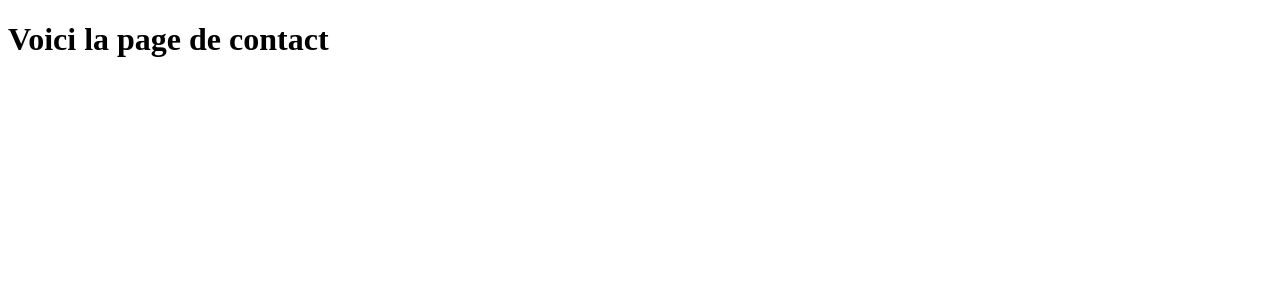
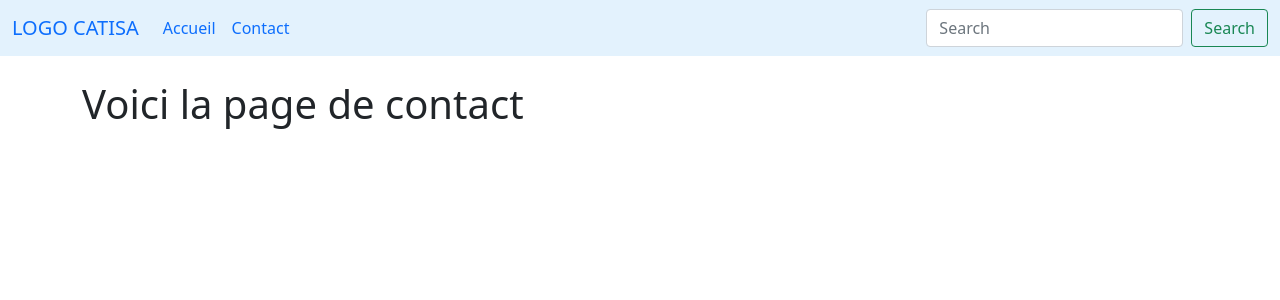
Before and after one commit to nikola-44/projet_mandat, a Django app: page /contact/ in a window 1280 px wide. Shown: the top 300 px of the page. Run offline with Django 3.2, Linux system fonts and the light colour scheme.

Commit message:
ajout de navbar + quelque style

```diff
--- a/icc/icc/views.py
+++ b/icc/icc/views.py
@@ -1,4 +1,5 @@
 from django.shortcuts import render
+from django.views.generic import ListView, DetailView
 
 
 def accueil(request):
--- a/icc/templates/accueil.html
+++ b/icc/templates/accueil.html
@@ -1,4 +1,6 @@
 {% extends 'base.html' %}
+{% block title %}Accueil{% endblock %}
+
 
 {% block content %}
 
--- a/icc/templates/base.html
+++ b/icc/templates/base.html
@@ -8,13 +8,38 @@
     <!-- Bootstrap CSS -->
     <link href="https://cdn.jsdelivr.net/npm/bootstrap@5.1.1/dist/css/bootstrap.min.css" rel="stylesheet" integrity="sha384-F3w7mX95PdgyTmZZMECAngseQB83DfGTowi0iMjiWaeVhAn4FJkqJByhZMI3AhiU" crossorigin="anonymous">
 
-    <title>Hello, world!</title>
+    <title>{% block title %}Accueil{% endblock %}</title>
   </head>
   <body>
+  <nav class="navbar navbar-expand-lg " style="background-color: #e3f2fd;">
+  <div class="container-fluid">
+    <a class="navbar-brand" href="#">LOGO CATISA</a>
+    <button class="navbar-toggler" type="button" data-bs-toggle="collapse" data-bs-target="#navbarSupportedContent" aria-controls="navbarSupportedContent" aria-expanded="false" aria-label="Toggle navigation">
+      <span class="navbar-toggler-icon"></span>
+    </button>
+    <div class="collapse navbar-collapse" id="navbarSupportedContent">
+      <ul class="navbar-nav me-auto mb-2 mb-lg-0">
+        <li class="nav-item">
+          <a class="nav-link active" aria-current="page" href="#">Accueil</a>
+        </li>
+        <li class="nav-item">
+          <a class="nav-link" href="contact.html">Contact</a>
+        </li>
+      </ul>
+      <form class="d-flex">
+        <input class="form-control me-2" type="search" placeholder="Search" aria-label="Search">
+        <button class="btn btn-outline-success" type="submit">Search</button>
+      </form>
+    </div>
+  </div>
+</nav>
 
+  <br>
+  <div class="container">
   {% block content %}
 
   {% endblock %}
+  </div>
 
 
     <!-- Optional JavaScript; choose one of the two! -->
--- a/icc/templates/contact.html
+++ b/icc/templates/contact.html
@@ -1,3 +1,7 @@
+{% extends 'base.html' %}
+
+{% block content %}
+
 <!DOCTYPE html>
 <html lang="en">
 <head>
@@ -8,3 +12,5 @@
   <h1>Voici la page de contact</h1>
 </body>
 </html>
+
+{% endblock %}
```
